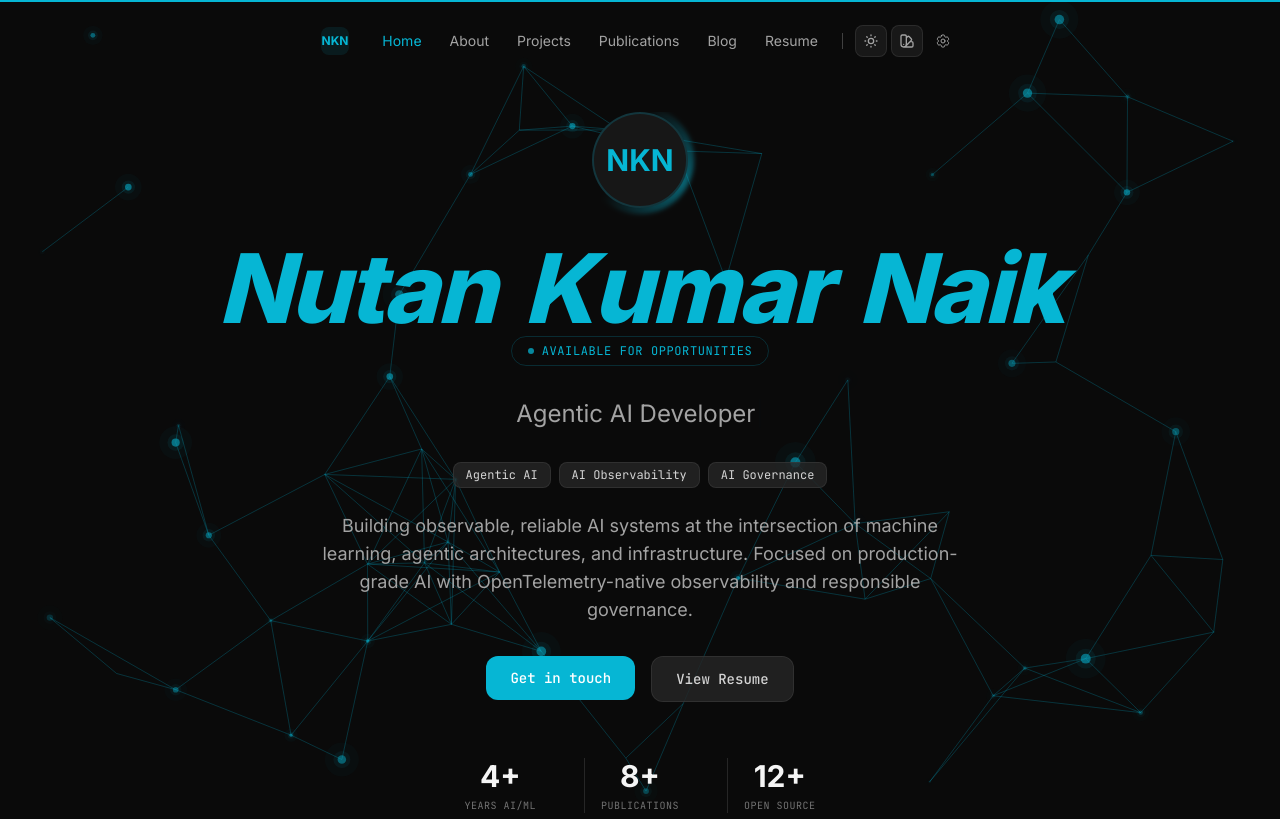
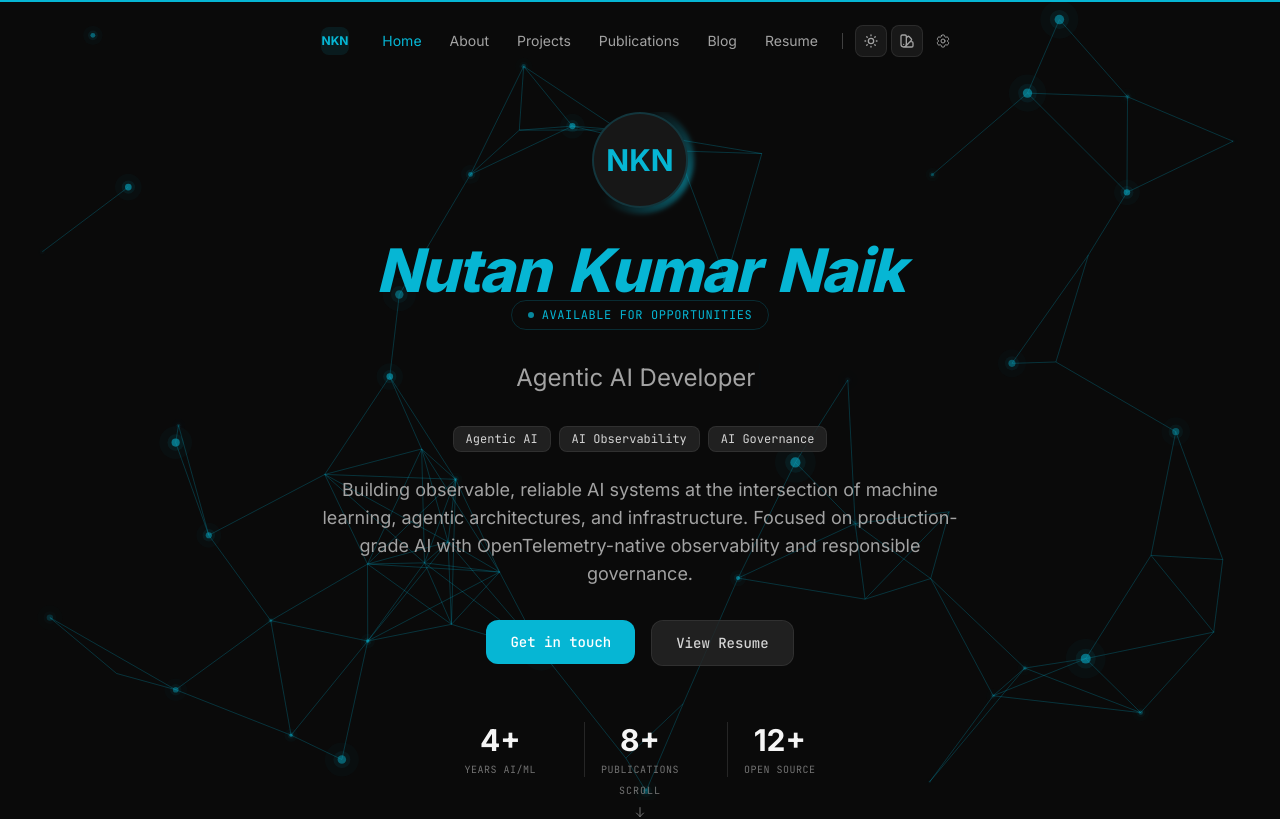
Before and after one commit to naiknutan97/naiknutan97.github.io, a Next.js app: page / in a window 1280 px wide. Shown: the top 819 px of the page. Built offline with nearby package versions, Linux system fonts and the light colour scheme.

Commit message:
shrink name font size, add interactive hover/tap animation on each character

```diff
--- a/src/components/AnimatedName.tsx
+++ b/src/components/AnimatedName.tsx
@@ -30,7 +30,10 @@ export default function AnimatedName() {
                   delay: globalIndex * 0.05,
                   ease: [0.2, 0.65, 0.3, 0.9],
                 }}
-                className="inline-block text-[rgb(var(--accent))]"
+                whileHover={{ scale: 1.15, y: -2, color: "rgb(var(--accent))" }}
+                whileTap={{ scale: 0.9 }}
+                className="inline-block cursor-default transition-colors"
+                style={{ color: "rgb(var(--accent))" }}
               >
                 {char === " " ? "\u00A0" : char}
               </motion.span>
--- a/src/components/Hero.tsx
+++ b/src/components/Hero.tsx
@@ -104,7 +104,7 @@ export default function Hero() {
         {/* Name */}
         <motion.h1
           variants={itemVariants}
-          className="text-5xl font-extrabold tracking-tight sm:text-7xl lg:text-8xl"
+          className="text-4xl font-extrabold tracking-tight sm:text-5xl lg:text-6xl"
         >
           <AnimatedName />
         </motion.h1>
```
